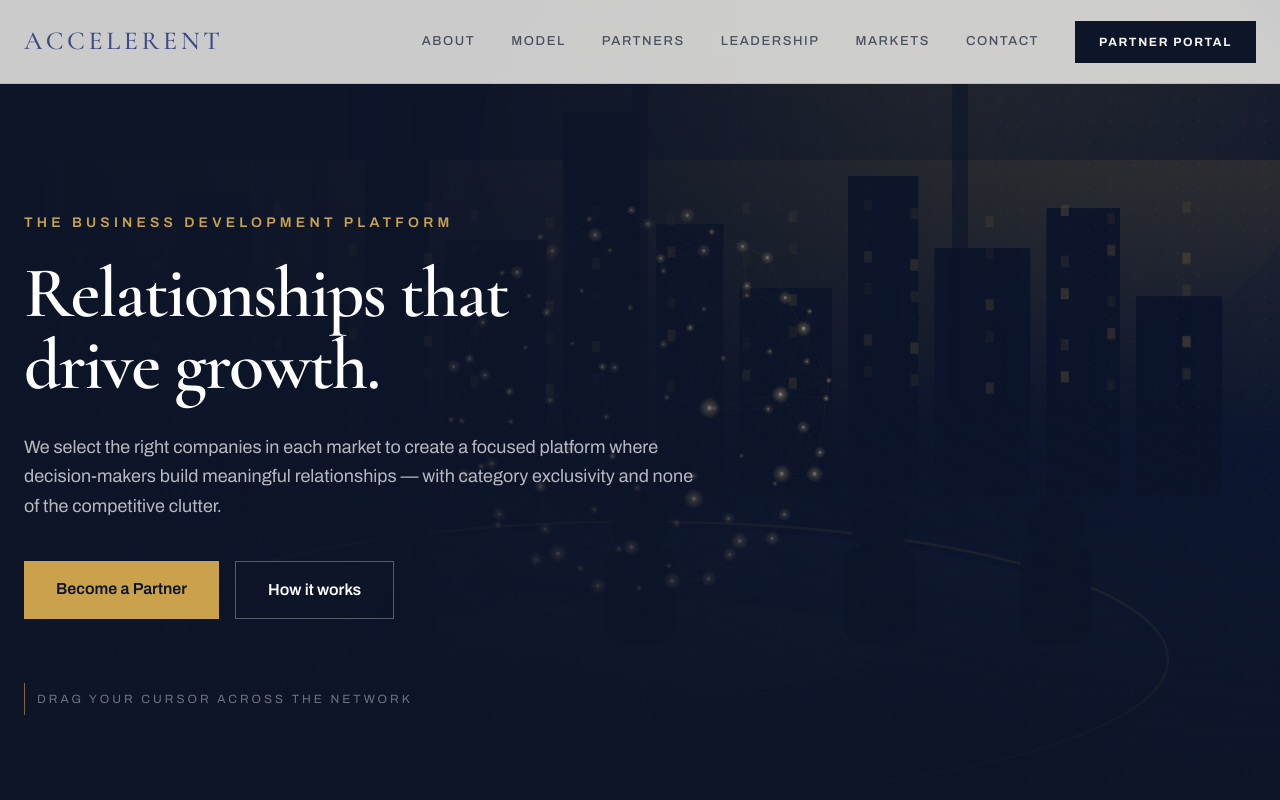
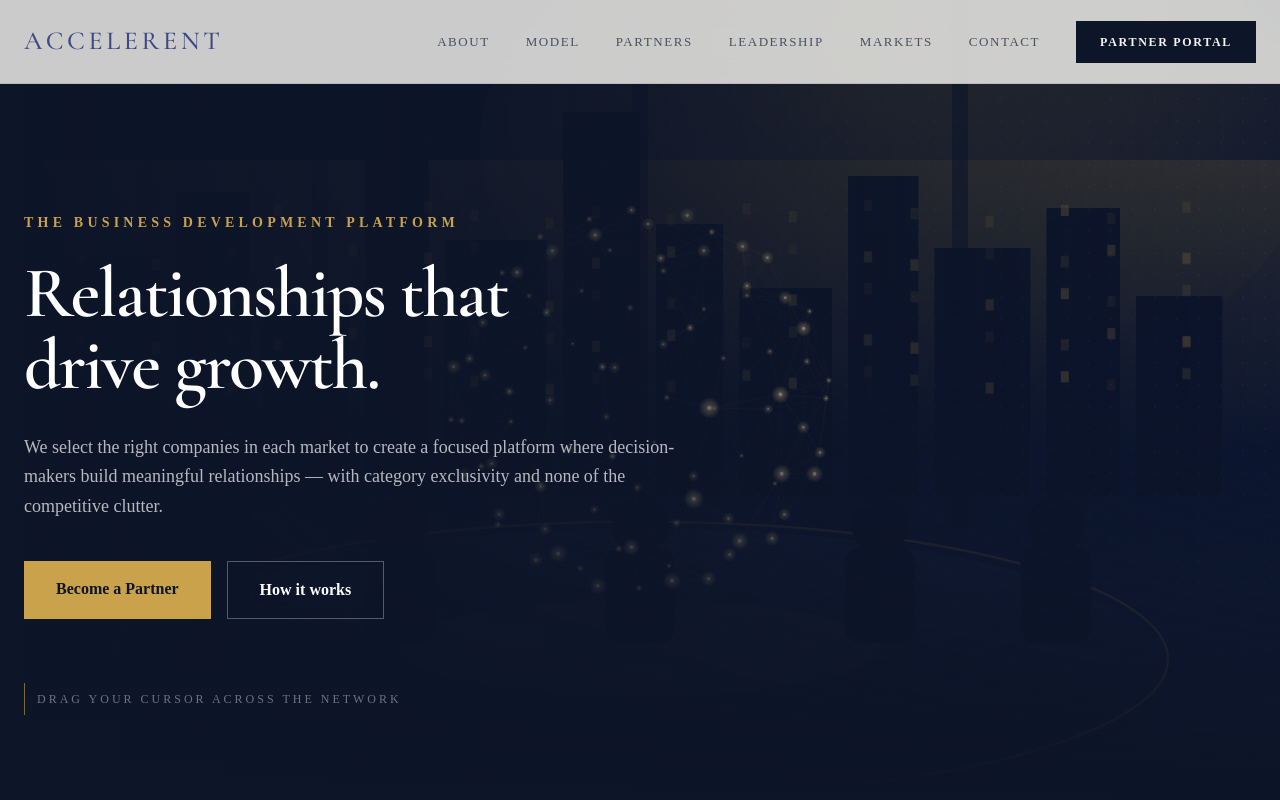
Before and after one commit to OmniWFM/getaccelerent, a Next.js app: page / in a window 1280 px wide. Shown: the top 800 px of the page. Built offline with nearby package versions, Linux system fonts and the light colour scheme.

Commit message:
v2: tailwind tokens — navy, navy-deep, paper, band, ink, gold, hair; display/body font vars

```diff
--- a/tailwind.config.ts
+++ b/tailwind.config.ts
@@ -1,9 +1,7 @@
 import type { Config } from "tailwindcss";
 
 const config: Config = {
-  content: [
-    "./src/**/*.{js,ts,jsx,tsx,mdx}",
-  ],
+  content: ["./src/**/*.{js,ts,jsx,tsx,mdx}"],
   theme: {
     extend: {
       colors: {
@@ -11,9 +9,11 @@
         band: "#EEEBE2",
         navy: {
           DEFAULT: "#0D1528",
+          deep: "#131C31",
           footer: "#0A1122",
           cta: "#131C31",
         },
+        "navy-deep": "#131C31",
         ink: "#131C31",
         body: "#38415A",
         muted: "#5C6577",
@@ -27,8 +27,9 @@
         },
       },
       fontFamily: {
-        display: ["var(--font-cormorant)", "Georgia", "serif"],
-        sans: ["var(--font-archivo)", "system-ui", "sans-serif"],
+        display: ["var(--font-display)", "Georgia", "serif"],
+        body: ["var(--font-body)", "system-ui", "sans-serif"],
+        sans: ["var(--font-body)", "system-ui", "sans-serif"],
       },
       borderColor: {
         hair: "rgba(19,28,49,.1)",
```
